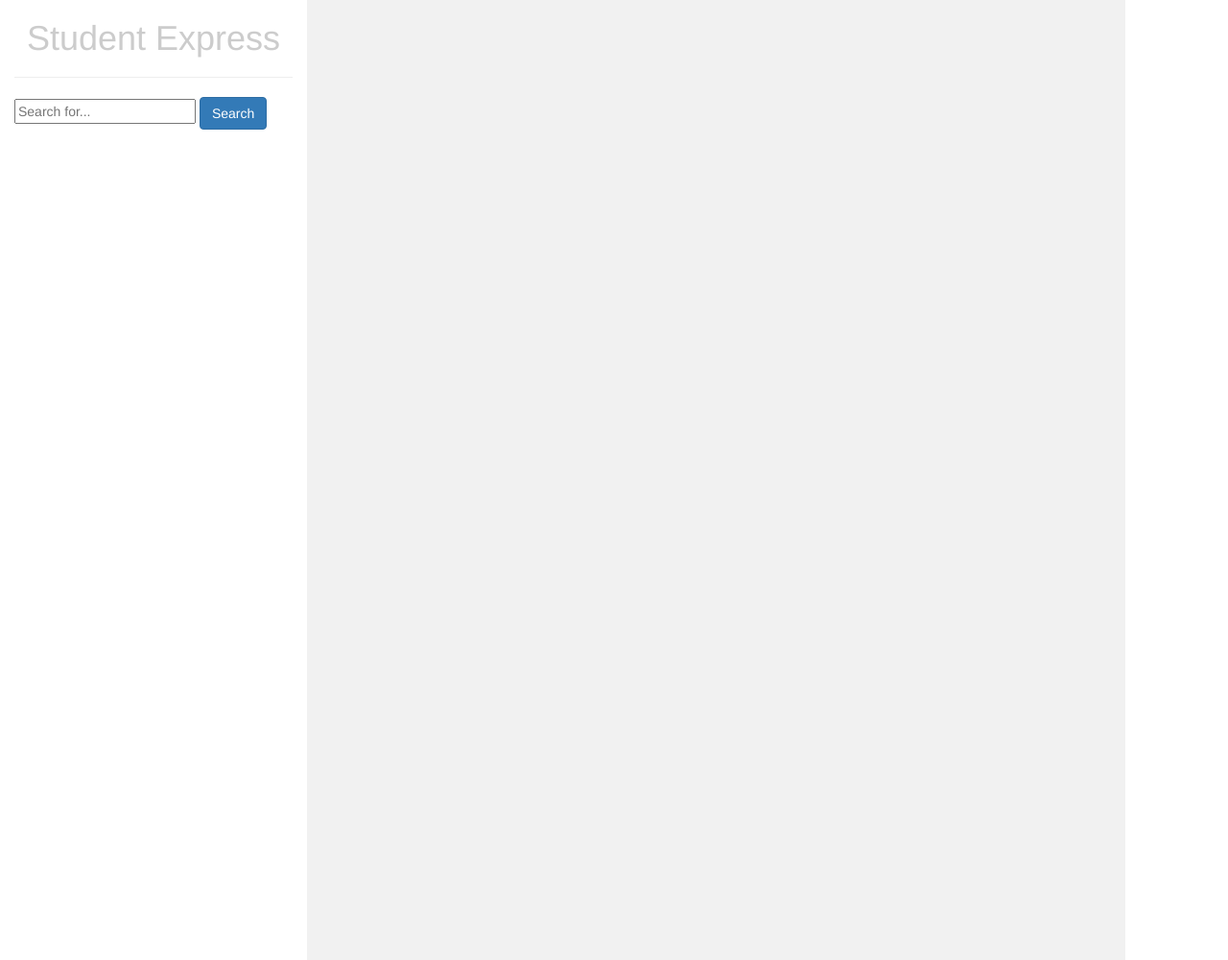
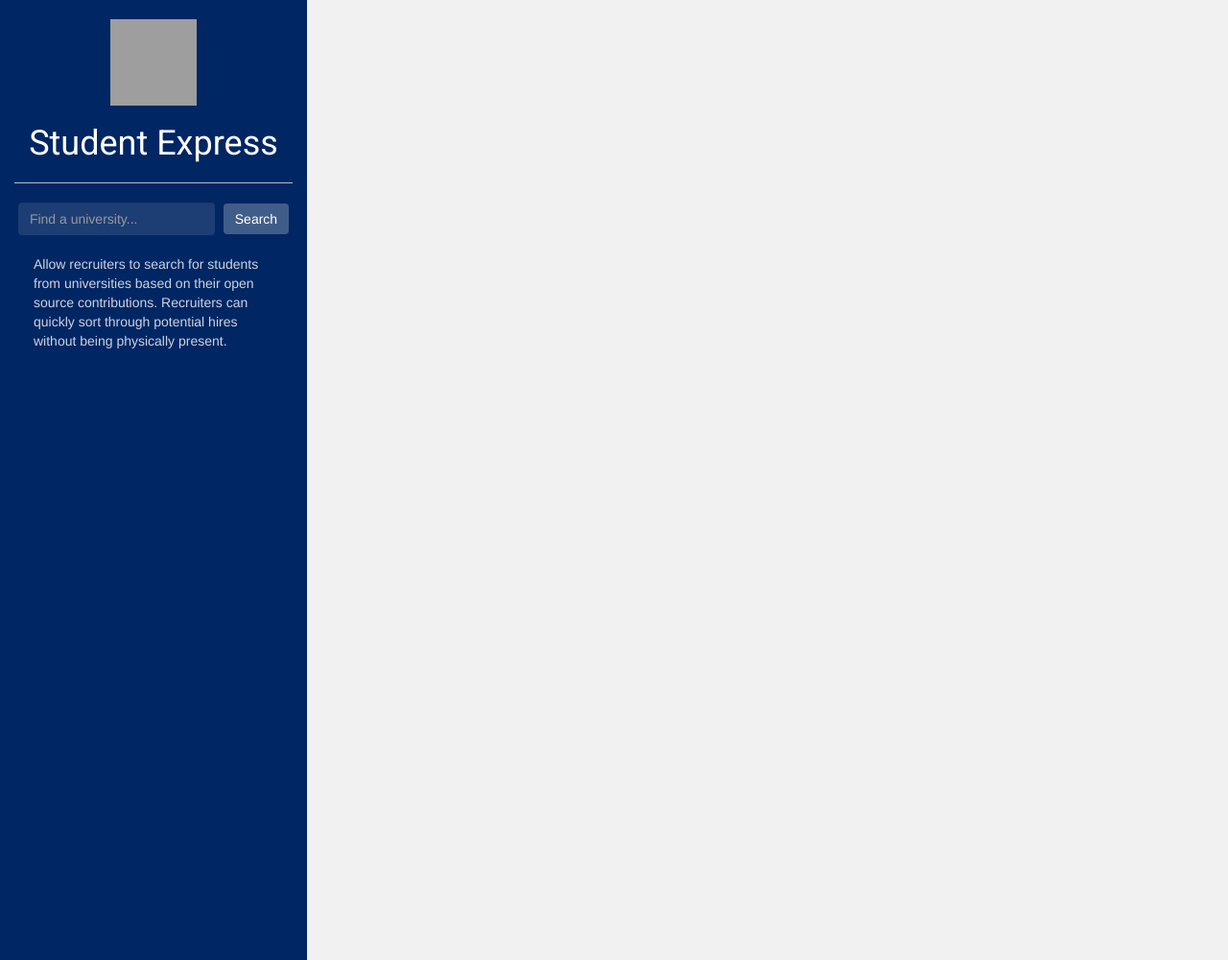
Before and after one commit to kaaniboy/kaanquerors, a Flask app: page / in a window 1280 px wide. Shown: the whole page at 96% size. Run offline with Flask 2, Linux system fonts and the light colour scheme; some libraries are stand-ins or nearby versions; grey boxes are pictures that could not be loaded.

Commit message:
Did stuff

```diff
--- a/server.py
+++ b/server.py
@@ -29,7 +29,9 @@ def get_profiles():
             'avatar_url': user.avatar_url,
             'url': user.url,
             'contributions': user.contributions,
-            'followers': user.followers
+            'followers': user.followers,
+			'repos': user.public_repos,
+			'login': user.login
         }
 
         results.append(item)
@@ -38,8 +40,10 @@ def get_profiles():
         'name': 'Kaan Aksoy',
         'email': 'kaanaksoyaz@gmail.com',
         'avatar_url': 'https://avatars2.githubusercontent.com/u/2722074?v=3&s=460',
+		'repos': 9001,
         'contributions': 9001,
-        'followers': 9001
+        'followers': 9001,
+		'login': 'kaaniboy'
     })
 
     results.sort(key=lambda x: x['followers'], reverse=True)
--- a/static/script.js
+++ b/static/script.js
@@ -4,6 +4,8 @@ $(document).ready(function () {
 	$('#btn').click(function () {
 		var school = $('#search').val() || 'Arizona State University';
 		console.log('School: ' + encodeURIComponent(school));
+
+		$('#resultsList').html('');
 
 		$.getJSON('/get_profiles?school=' + school, function (data) {
 			var users = data.users;
@@ -19,12 +21,16 @@ $(document).ready(function () {
 
 				var html = '<li class="list-group-item">';
 				html += '<img src="' + users[i].avatar_url + '" class="img-circle" width="50" height="50">';
-				html += '<a href="mailto:' + email + '">' + users[i].name + '</a></li>';
+				html += '<a href="mailto:' + email + '">' + users[i].name + '</a>';
+				html += '<span class="badge">Followers: ' + users[i].followers + '</span>';
+				html += '<span class="badge">Repos: ' + users[i].repos + '</span>';
+				// html += '<span class="badge"><a href="#">AYLMAO</a></span>';
+				html += '</li>';
 
 				//var html = $('#listTemplate').html();
 				//console.log(html);
 
-				$("#resultsList").append(html);
+				$('#resultsList').append(html);
 			}
 		});
 	});
--- a/templates/index.html
+++ b/templates/index.html
@@ -5,27 +5,26 @@
   <meta charset="utf-8">
   <meta name="viewport" content="width=device-width, initial-scale=1">
   <link rel="stylesheet" href="https://maxcdn.bootstrapcdn.com/bootstrap/3.3.7/css/bootstrap.min.css">
+  <link href='http://fonts.googleapis.com/css?family=Roboto' rel='stylesheet' type='text/css'>
 
   <script src="https://ajax.googleapis.com/ajax/libs/jquery/3.2.1/jquery.min.js"></script>
   <script src="https://maxcdn.bootstrapcdn.com/bootstrap/3.3.7/js/bootstrap.min.js"></script>
   <script src="{{ url_for('static', filename='script.js') }}"></script>
   <style>
     h1 {
-        color: #cccccc;
+		color: white;
         text-align: center;
+		font-family: 'Roboto', sans-serif;
     }
 
-    .search {
-      margin-left: ;
-    }
     /* Set height of the grid so .sidenav can be 100% (adjust as needed) */
     .row.content {height: 1000px}
 
     /* Set gray background color and 100% height */
     .sidenav {
       padding-top: 20px;
+	  min-height: 100%;
       background-color: #f1f1f1;
-      height: 100%;
     }
 
     /* Set black background color, white text and some padding */
@@ -47,6 +46,35 @@
 	.img-circle {
 		margin-right: 10px;
 	}
+
+	.btn-primary {
+		background-color: rgba(255, 255, 255, .25);
+		border-color: rgba(255, 255, 255, 0.65);
+		margin-left: 5px;
+		border: none;
+	}
+	hr {
+		border-top: 1px solid rgba(255,255,255,.7);
+	}
+	.sidebar {
+		height: 100%;
+		background-color: #002663
+	}
+
+	.form-control {
+		border: none;
+		color: white;
+		background-color: rgba(255, 255, 255, .11);
+	}
+
+	#summary {
+		color: rgba(255, 255, 255, .8);
+		padding: 20px;
+	}
+
+	.amex {
+		margin-top: 20px;
+	}
   </style>
 </head>
 <body>
@@ -54,27 +82,28 @@
 
 <div class="container-fluid">
   <div class="row content">
-    <div class="col-sm-3 text-left">
-		<h1>Student Express</h1>
+    <div class="col-sm-3 text-left sidebar">
+		<div class="text-center">
+			<img class="amex" src="https://upload.wikimedia.org/wikipedia/commons/thumb/3/30/American_Express_logo.svg/2000px-American_Express_logo.svg.png" width="90" height="90" alt="Visit American Express Homepage" class="amex-logo">
+		</div>
+		<h1>
+			Student Express
+		</h1>
 		<hr>
-		<div class="form-wrapper">
-			<input class="search" type="text" id="search" placeholder="Search for..." required>
+		<div class="form-wrapper form-inline text-center">
+			<input class="search form-control" type="text" id="search" placeholder="Find a university..." required>
 			<button type="button" id="btn" class="btn btn-primary">Search</button>
 		</div>
+		<p id="summary">
+			Allow recruiters to search for students from universities based on their open source contributions.
+			Recruiters can quickly sort through potential hires without being physically present.
+		</p>
     </div>
-    <div class="col-sm-8 sidenav">
+    <div class="col-sm-9 sidenav">
         <ul id="resultsList" class="list-group">
         </ul>
     </div>
   </div>
 </div>
-
-<div id="listTemplate" style="display: none;">
-	<li class="list-group-item">
-		[NAME]
-	</li>
-</div>
-
-
 </body>
 </html>
```
